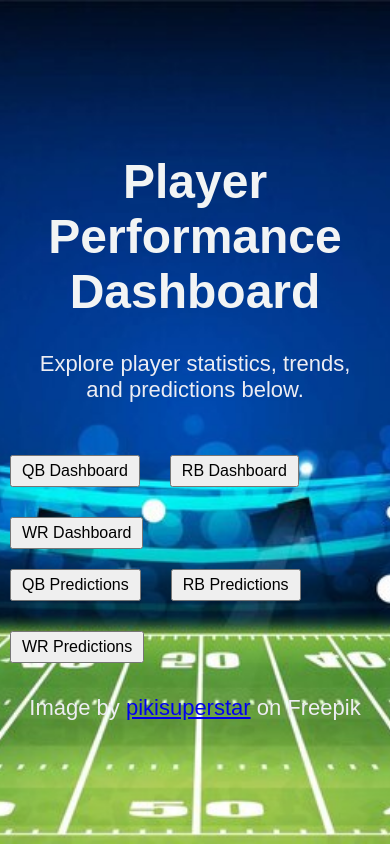
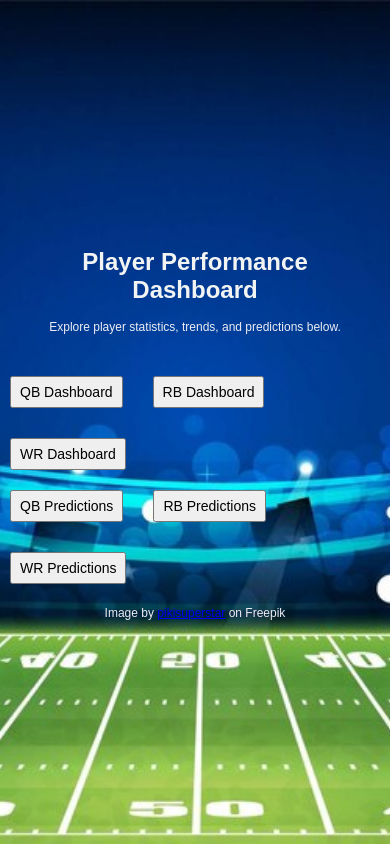
Before and after one commit to clarkeallan931/FlaskDeploy, a Flask app: page / in a window 390 px wide. Run offline with Flask 2, Linux system fonts and the light colour scheme.

Commit message:
Update Home.html
adding smart phone

```diff
--- a/templates/Home.html
+++ b/templates/Home.html
@@ -48,6 +48,54 @@
 
 
 
+    @media screen and (min-width: 768px) and (max-width: 1024px) {
+
+
+    h1 {
+
+        font-size: 36px;
+    }
+
+    p {
+
+        font-size: 18px;
+    }
+
+    button {
+
+        padding: 8px 12px;
+        font-size: 16px;
+    }
+}
+
+
+
+
+
+
+
+    /* Media queries for smartphone screens (up to 767px) */
+    @media screen and (max-width: 767px) {
+
+        h1 {
+            /* Adjust font size for smartphones */
+            font-size: 24px;
+        }
+
+         p {
+
+        font-size: 12px;
+    }
+
+        button {
+            /* Adjust button padding for smartphones */
+            padding: 6px 8px;
+            font-size: 14px; /* Adjust font size for smartphones */
+        }
+    }
+
+
+
     </style>
 </head>
 <body>
```
